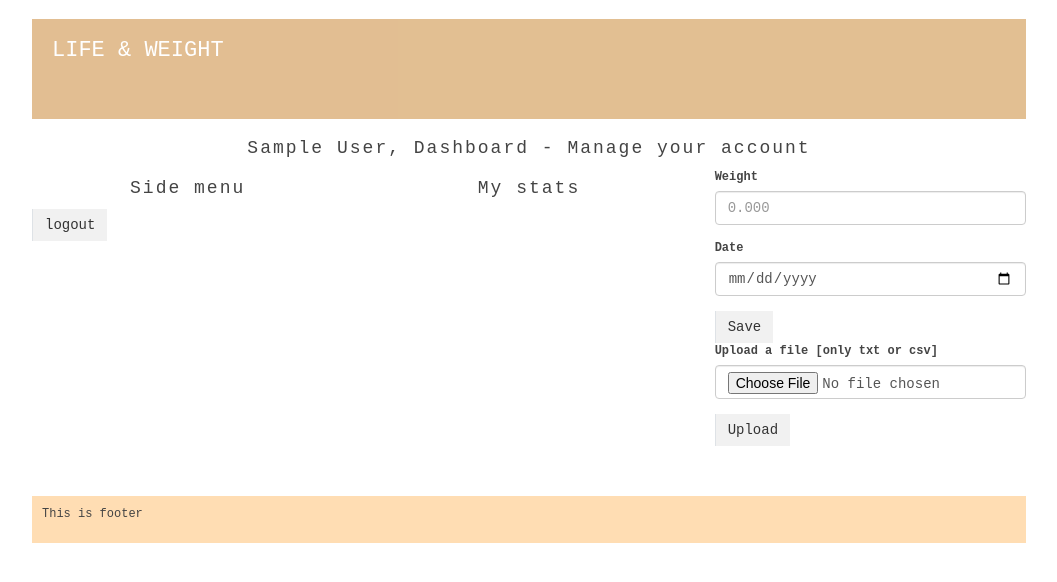
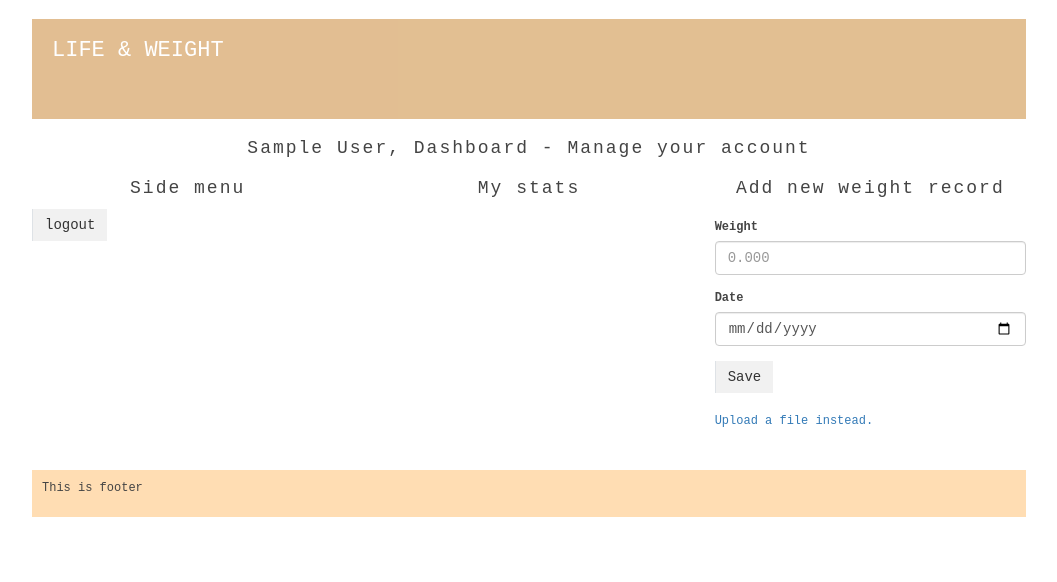
Before and after one commit to pacocontrerasdct/weight_and_life_app, a Flask app: page /dashboard/main in a window 1280 px wide. Shown: the part 51-633 px from the top of the page, without its empty margins (111-1168 px from the left). Run offline with Flask 2, Linux system fonts and the light colour scheme; the visitor is signed in with stand-in values (Sample User, id 1); data comes from the database, SQL or seed files in the repository; some libraries are stand-ins or nearby versions.

Commit message:
add routes and errors messages for weight forms

```diff
--- a/application/dashboard/dashboard.py
+++ b/application/dashboard/dashboard.py
@@ -12,32 +12,48 @@ from .forms import AddWeightForm, UploadFileForm
 from datetime import datetime as dt
 
 
+titleText = metaTags['dashboard']['pageTitleDict']
+headerText = metaTags['dashboard']['headerDict']
 
-
-@dashboard_bp.route('/main', methods=['GET','POST'])
+@dashboard_bp.route("/main", methods=['GET', 'POST'])
 def dashboard():
-
-  form1 = AddWeightForm()
-  form2 = UploadFileForm()
 
   if not current_user.is_authenticated:
     return redirect(url_for('auth_bp.login'))
 
-  if form2.validate_on_submit() and request.method == 'POST':
+  fAddWeight = AddWeightForm()
 
-    print (form2.txtFile.data)
+  if fAddWeight.validate_on_submit() and request.method == 'POST':
 
-    flash('form2 validated', 'message')
-    return render_template("dashboard.html",
-                          form1=form1,
-                          form2=form2)
+    print ("enter add-weight form 1 is ", fAddWeight.weight.data)
+
+    flash('Here add-weight fAddWeight validated', 'message')
+    return redirect(url_for('.dashboard'))
 
   return render_template("dashboard.html",
-                          titleText=metaTags['dashboard']['pageTitleDict'],
-                          headerText=metaTags['dashboard']['headerDict'],
-                          form1=form1,
-                          form2=form2)
+                          titleText=titleText,
+                          headerText=headerText,
+                          fAddWeight=fAddWeight,)
 
+@dashboard_bp.route("/upload", methods=['GET', 'POST'])
+def upload():
+
+  if not current_user.is_authenticated:
+    return redirect(url_for('auth_bp.login'))
+
+  fUploadFile = UploadFileForm()
+
+  if request.method == 'POST' and fUploadFile.validate_on_submit():
+
+    print ("entering addFile ", fUploadFile.txtFile.data)
+
+    flash('fUploadFile validated', 'message')
+    return redirect(url_for('.upload'))
+
+  return render_template("dashboard.html",
+                          titleText=titleText,
+                          headerText=headerText,
+                          fUploadFile=fUploadFile)
 
 @login_manager.user_loader
 def load_user(user_id):
--- a/application/dashboard/forms.py
+++ b/application/dashboard/forms.py
@@ -7,23 +7,19 @@ class AddWeightForm(FlaskForm):
 
   weight = FloatField('Weight',
                       validators=[InputRequired(),
-                                  Length(min=2, message='You can\'t weight that little. Please correct the number'),
-                                  Length(max=6, message='That weight is too high. Please correct the number'),
+                                  validators.NumberRange(min=20, max=200, message='Weight looks wrong!'),
                                   ])
 
   weightDate = DateField('Date',
                         validators=[InputRequired(),
-                                    Length(min=10, message='You can\'t weight that little. Please correct the number'),
-                                    Length(max=10, message='That weight is too high. Please correct the number'),
                                     ])
 
   submit = SubmitField('Save')
 
 
 class UploadFileForm(FlaskForm):
-  match='link_high_sierra.txt'
 
-  txtFile = FileField('Upload a file [only txt or csv]',
-                  [validators.regexp(match, message='This file type is forbidden')])
+  txtFile = FileField('Only admitted txt and csv files',
+                      [validators.Regexp(regex='^.*\\.(txt|csv)$', message='This file type is forbidden')])
 
   submit = SubmitField('Upload')
--- /dev/null
+++ b/application/dashboard/templates/add-weight.html
@@ -0,0 +1,34 @@
+<h2>Add new weight record</h2>
+<form action="{{ url_for('.dashboard') }}" class="margin-top-form" method="POST">
+  {{ fAddWeight.csrf_token }}
+
+  <div class="form-group">
+    {{ fAddWeight.weight.label }}
+    {{ fAddWeight.weight(class='form-control', placeholder='0.000') }}
+  </div>
+
+  <div class="form-group">
+    {{ fAddWeight.weightDate.label }}
+    {{ fAddWeight.weightDate(class='form-control', placeholder='2000-01-01') }}
+  </div>
+
+  {{ fAddWeight.submit(class='btn btn-default') }}
+
+</form>
+
+<div class="margin-top-form">
+  <p><a href="{{ url_for('.upload') }}" class="font-weight-bold">Upload a file instead.</a></p>
+</div>
+
+
+{% if fAddWeight.weight.errors or fAddWeight.weightDate.errors %}
+  {% set errors = fAddWeight.weight.errors if fAddWeight.weight.errors else fAddWeight.weightDate.errors %}
+
+  <div class="hoovering">
+    <a href="{{ url_for('.dashboard') }}" class="close" >X</a>
+    {% for error in errors %}
+      <h5>{{ error }}</h5>
+    {% endfor %}
+  </div>
+
+{% endif %}
--- a/application/dashboard/templates/dashboard.html
+++ b/application/dashboard/templates/dashboard.html
@@ -12,11 +12,7 @@
       <h2>Side menu</h2>
 
       <form action="{{ url_for('auth_bp.logout') }}" method="POST">
-
-      <button type="submit" class="btn btn-default">
-        logout
-      </button>
-
+        <button type="submit" class="btn btn-default">logout</button>
       </form>
 
     </div>
@@ -25,65 +21,29 @@
     </div>
     <div class="col-xs-12 col-md-4">
 
-    <form action="{{ url_for('.dashboard') }}" method="POST">
-      {{ form1.csrf_token }}
+      {% if fUploadFile %}
+        {% include "upload-file.html" ignore missing with context %}
+      {% else %}
+        {% include "add-weight.html" ignore missing with context %}
+      {% endif %}
 
-      <div class="form-group">
-        {{ form1.weight.label }}
-        {{ form1.weight(class='form-control', placeholder='0.000') }}
+    </div>
   </div>
 
-      <div class="form-group">
-        {{ form1.weightDate.label }}
-        {{ form1.weightDate(class='form-control', placeholder='2000-01-01') }}
-      </div>
-
-      {{ form1.submit(class='btn btn-default') }}
-
-    </form>
-
-    <form action="{{ url_for('.dashboard') }}" method="POST">
-      {{ form2.csrf_token }}
-
-      <div class="form-group">
-        {{ form2.txtFile.label }}
-        {{ form2.txtFile(class='form-control', placeholder='example.txt') }}
-      </div>
-
-      {{ form2.submit(class='btn btn-default') }}
-
-    </form>
-
-    <!-- UX - Messages, warnings or errors -->
-    <div class="margin-top-form">
   {% with messages = get_flashed_messages(with_categories=true) %}
     {% if messages %}
+    <!-- UX - Messages, warnings or errors -->
+    <div class="hoovering">
+      <a href="{% if fUploadFile %}
+                  {{ url_for('.upload') }}
+                {% else %}
+                  {{ url_for('.dashboard') }}
+                {% endif %}" class="close" >X</a>
       {% for category, message in messages %}
-            <span class="{{ category }}">{{ message }}</span>
+        <span class="{{ category }}">Mesagge: {{ message }}</span>
       {% endfor %}
+    </div>
     {% endif %}
   {% endwith %}
 
-      {% if form1.weight.errors %}
-          {% for error in form1.weight.errors %}
-          <span class="error">{{ error }}</span>
-          {% endfor %}
-      {% endif %}
-
-      {% if form1.weightDate.errors %}
-          {% for error in form1.weightDate.errors %}
-          <span class="error">{{ error }}</span>
-          {% endfor %}
-      {% endif %}
-
-      {% if form2.txtFile.errors %}
-          {% for error in form2.txtFile.errors %}
-          <span class="error">{{ error }}</span>
-          {% endfor %}
-      {% endif %}
-
-    </div>
-
-  </div>
-</div>
 {% endblock %}
```
Also changed, not shown: application/dashboard/templates/upload-file.html (added, +25 -0 lines). Lines whose indentation alone changed are shown as unchanged.
